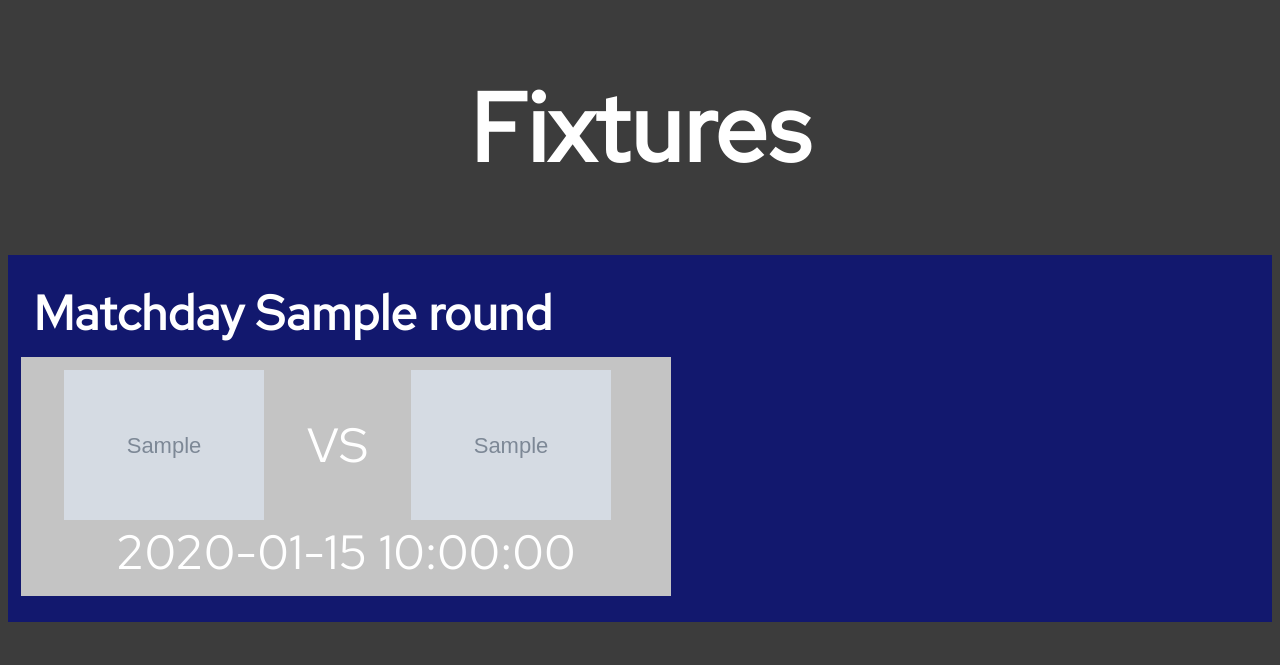
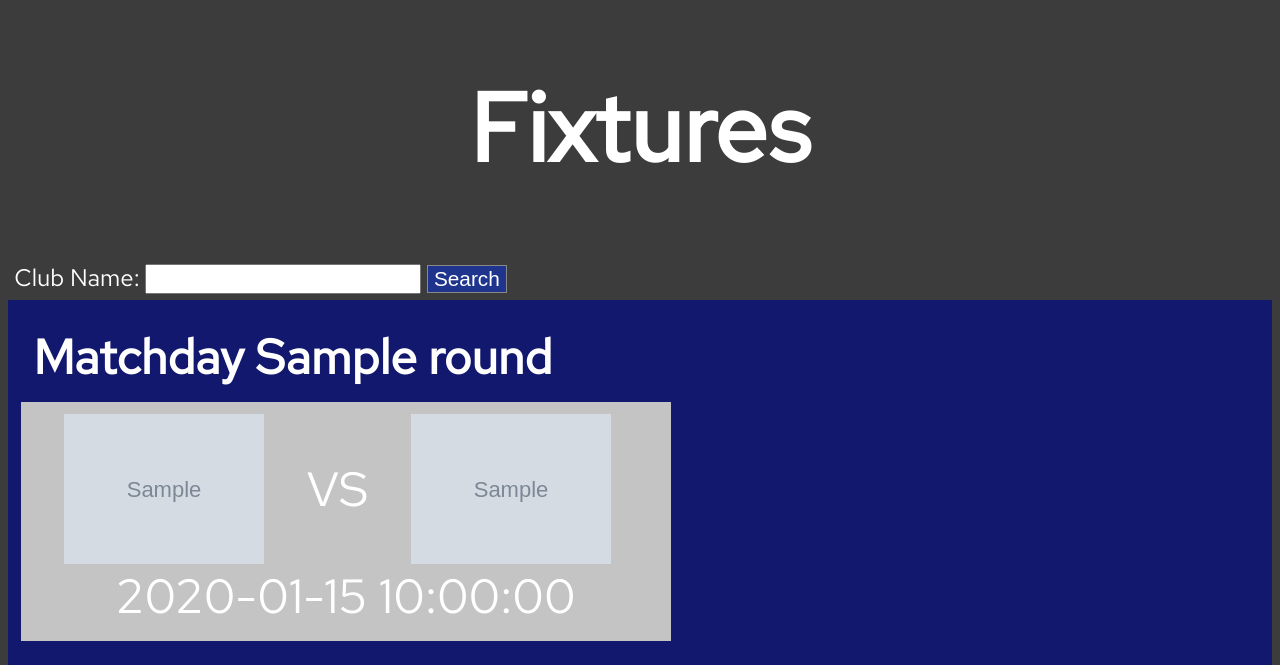
Before and after one commit to asen-krasimirov/Ball-Bet, a Flask app: template templates/fixtures.html in a window 1280 px wide; the page is wider, and only the part inside the window is pictured. Shown: the part 299-964 px from the top of that part. Before the commit the page ends 921 px from the top of that part, so only its background shows below. Run offline with Flask 2, Linux system fonts and the light colour scheme; the template is opened without the code that fills it: most values are stand-ins (such as "Sample title", 1, 10 or a date in 2020); grey boxes marked "Sample" are stand-in pictures.

Commit message:
making form to be able to search by club name

```diff
--- a/api_calls.py
+++ b/api_calls.py
@@ -2,6 +2,27 @@ import json
 from datetime import datetime, timedelta
 
 import requests
+
+
+def sort_data_by_round(all_data):
+    sorted_data = {}
+
+    cur_index = 0
+    cur_round = None
+    while True:
+        content = all_data[cur_index]
+        if content['round'] not in sorted_data:
+            cur_round = content['round']
+            sorted_data[cur_round] = []
+
+            continue
+
+        sorted_data[cur_round].append(content)
+        cur_index += 1
+        if cur_index >= len(all_data):
+            break
+
+    return sorted_data
 
 
 def get_fixtures_data(date='', competition_id='244'):
@@ -18,26 +39,6 @@ def get_fixtures_data(date='', competition_id='244'):
         for content in all_data:
             content['home_logo'] = f'images/club_logos/{(content["home_name"])}.png'
             content['away_logo'] = f'images/club_logos/{(content["away_name"])}.png'
-
-    def sort_data_by_round():
-        sorted_data = {}
-
-        cur_index = 0
-        cur_round = None
-        while True:
-            content = all_data[cur_index]
-            if content['round'] not in sorted_data:
-                cur_round = content['round']
-                sorted_data[cur_round] = []
-
-                continue
-
-            sorted_data[cur_round].append(content)
-            cur_index += 1
-            if cur_index >= len(all_data):
-                break
-
-        return sorted_data
 
     url = 'https://livescore-api.com/api-client/fixtures/matches.json'  # Get all Fixtures URL
     querystring['competition_id'] = competition_id
@@ -64,7 +65,23 @@ def get_fixtures_data(date='', competition_id='244'):
 
     correct_time()
     attach_club_logos()
-    return sort_data_by_round()
+    return all_data
+
+
+def get_fixtures_by_club_name(club_name):
+    all_data = get_fixtures_data()
+    collected_data = []
+
+    for content in all_data:
+        if content['home_name'] != club_name and content['away_name'] != club_name:
+            continue
+
+        collected_data.append(content)
+
+    if not collected_data:
+        collected_data = all_data
+
+    return collected_data
 
 
 api_key = 'AqwYEHLfTdMhQMWv'
--- a/app.py
+++ b/app.py
@@ -1,5 +1,5 @@
-from api_calls import get_fixtures_data
-from flask import Flask, render_template
+from api_calls import get_fixtures_data, get_fixtures_by_club_name, sort_data_by_round
+from flask import Flask, render_template, request
 
 app = Flask(__name__)
 
@@ -16,8 +16,14 @@ def home_page():
 
 @app.route('/fixtures')
 def fixtures_page():
-    data = get_fixtures_data()
-    # __import__('pprint').pprint(data)
+
+    club_name = request.args.get('club-name')
+    if club_name is not None:
+        data = get_fixtures_by_club_name(club_name)
+    else:
+        data = get_fixtures_data()
+
+    data = sort_data_by_round(data)
     return render_template('fixtures.html', rounds=data)
 
 
--- a/static/styles/fixtures_style.css
+++ b/static/styles/fixtures_style.css
@@ -98,3 +98,61 @@
 .name-popup.show {
     display: inline-block;
 }
+
+.club-name-form {
+    padding: 0.5%;
+    font-size: 1.5rem;
+}
+
+.club-name-form input {
+    font-size: 1.3rem;
+    text-align: center;
+}
+
+
+@keyframes light-up-fixture {
+    0% {
+        background: #1e348d
+    }
+    25% {
+        background: #1e3d8d
+    }
+    50% {
+        background: #1e478d
+    }
+    100% {
+        background: #1e508d
+    }
+}
+
+@keyframes light-down-fixture {
+    0% {
+        background: #1e508d
+    }
+    25% {
+        background: #1e478d
+    }
+    50% {
+        background: #1e3d8d
+    }
+    100% {
+        background: #1e348d
+    }
+}
+
+.submit-button {
+    animation: light-down-fixture 500ms;
+    font-size: 1.3rem;
+    font-weight: 100;
+
+    background: #1e348d;
+    color: #FFF;
+    border: 1px solid #888888;
+
+    cursor: pointer;
+}
+
+.submit-button:hover {
+    animation: light-up-fixture 500ms;
+    background: #1e508d;
+}
--- a/templates/fixtures.html
+++ b/templates/fixtures.html
@@ -12,6 +12,14 @@
     <header class="fixtures-header">
         <h1>Fixtures</h1>
     </header>
+
+    <form class="club-name-form">
+        <label>
+            Club Name:
+            <input name="club-name">
+        </label>
+        <button class="submit-button">Search</button>
+    </form>
 
     {% for round in rounds %}
         <section class="future-matches-holder">
```
